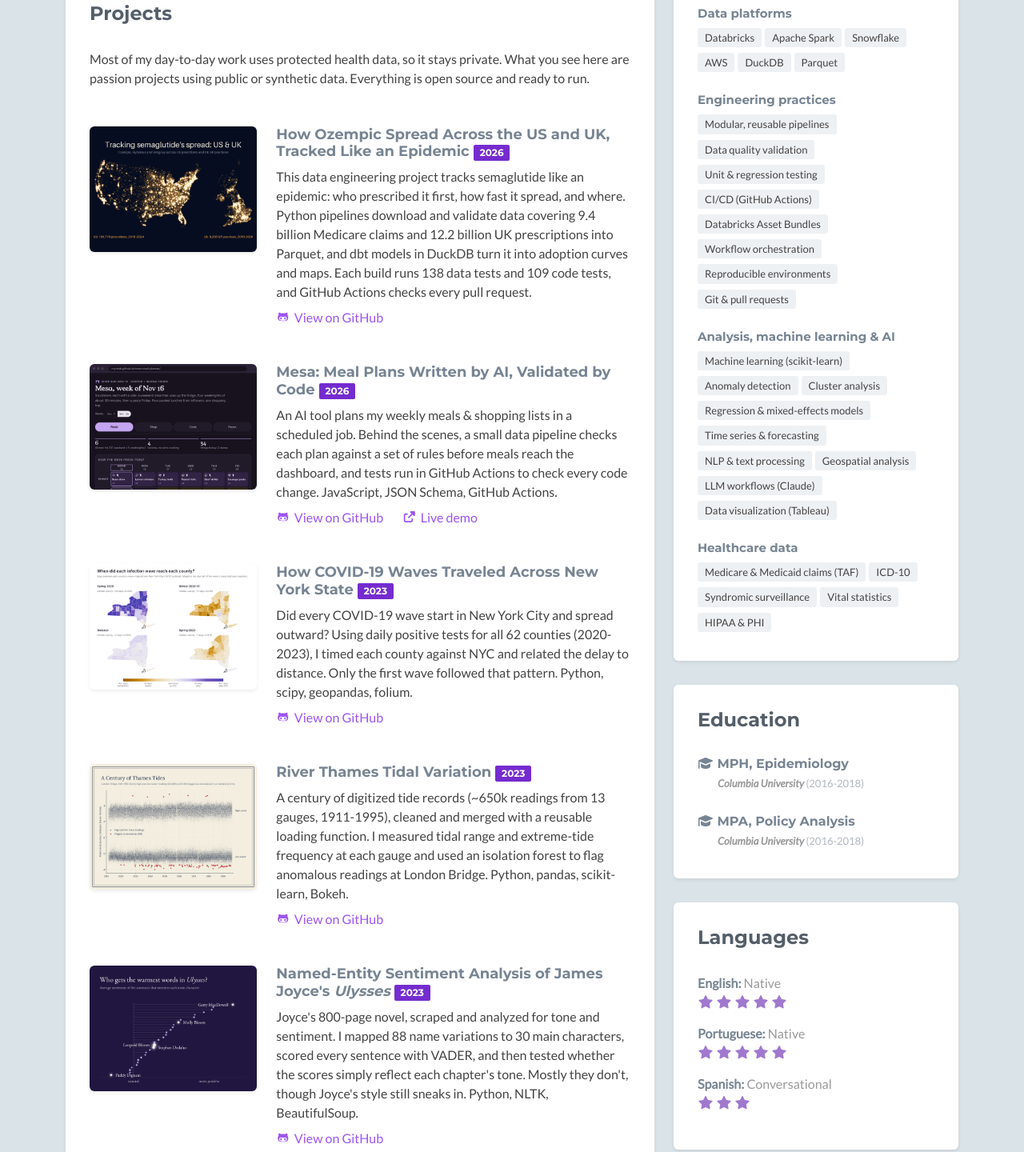
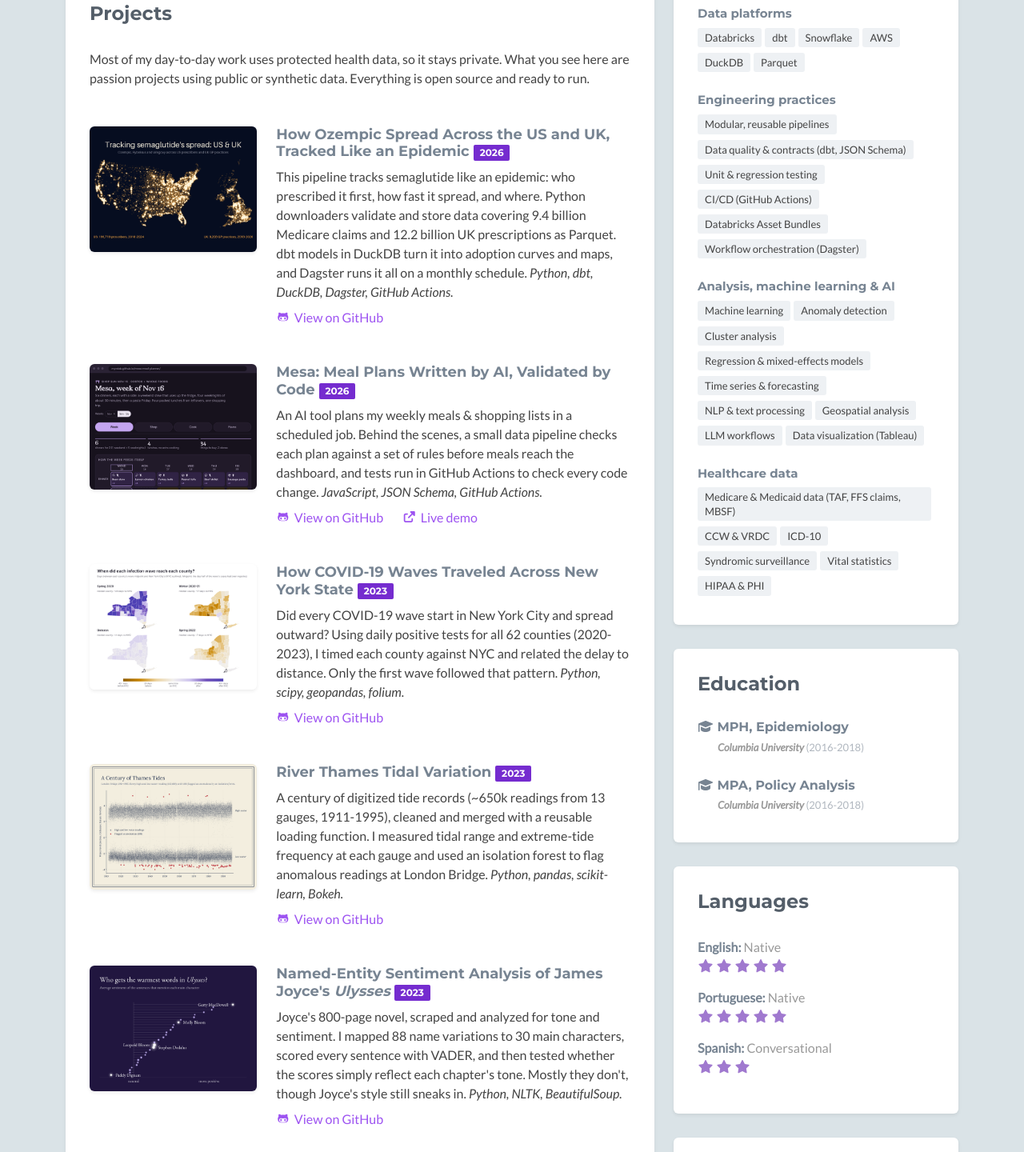
Before and after one commit to MyreLab/MyreLab.github.io, a plain HTML site: page index.html in a window 1280 px wide. Shown: the part 782-2222 px from the top of the page at 80% size. Drawn offline with Linux system fonts and the light colour scheme.

Commit message:
Update the flagship description and skills for Dagster (#10)
* Update the flagship description and skills for Dagster

Rewrite the semaglutide-spread description around the finished pipeline,
italicise the tool list at the end of each project, and add dbt, Dagster
and data contracts to the skills.

* Trim the skills list

Remove Apache Spark (PySpark is listed), Git and reproducible environments,
merge data quality and contracts into one tag, and drop tool names from the
machine learning and LLM tags.

* Name the CMS datasets in the healthcare data skills

```diff
--- a/index.html
+++ b/index.html
@@ -98,7 +98,7 @@
                                     <h3 class="title"><a href="https://github.com/MyreLab/semaglutide-spread" target="_blank">How Ozempic Spread Across the US and UK, Tracked Like an Epidemic</a>
                                         <span class="badge badge-theme">2026</span>
                                     </h3>
-                                    <p class="mb-2">This data engineering project tracks semaglutide like an epidemic: who prescribed it first, how fast it spread, and where. Python pipelines download and validate data covering 9.4 billion Medicare claims and 12.2 billion UK prescriptions into Parquet, and dbt models in DuckDB turn it into adoption curves and maps. Each build runs 138 data tests and 109 code tests, and GitHub Actions checks every pull request.</p>
+                                    <p class="mb-2">This pipeline tracks semaglutide like an epidemic: who prescribed it first, how fast it spread, and where. Python downloaders validate and store data covering 9.4 billion Medicare claims and 12.2 billion UK prescriptions as Parquet. dbt models in DuckDB turn it into adoption curves and maps, and Dagster runs it all on a monthly schedule. <em>Python, dbt, DuckDB, Dagster, GitHub Actions.</em></p>
                                     <p><a class="more-link" href="https://github.com/MyreLab/semaglutide-spread" target="_blank"><i class="fab fa-github-alt"></i>View on GitHub</a></p>
                                 </div><!--//desc-->
                             </div><!--//item-->
@@ -111,7 +111,7 @@
                                     <h3 class="title"><a href="https://github.com/MyreLab/mesa-meal-planner" target="_blank">Mesa: Meal Plans Written by AI, Validated by Code</a>
                                         <span class="badge badge-theme">2026</span>
                                     </h3>
-                                    <p class="mb-2">An AI tool plans my weekly meals &amp; shopping lists in a scheduled job. Behind the scenes, a small data pipeline checks each plan against a set of rules before meals reach the dashboard, and tests run in GitHub Actions to check every code change. JavaScript, JSON Schema, GitHub Actions.</p>
+                                    <p class="mb-2">An AI tool plans my weekly meals &amp; shopping lists in a scheduled job. Behind the scenes, a small data pipeline checks each plan against a set of rules before meals reach the dashboard, and tests run in GitHub Actions to check every code change. <em>JavaScript, JSON Schema, GitHub Actions.</em></p>
                                     <p><a class="more-link" href="https://github.com/MyreLab/mesa-meal-planner" target="_blank"><i class="fab fa-github-alt"></i>View on GitHub</a><a class="more-link ms-4" href="https://myrelab.github.io/mesa-meal-planner/" target="_blank"><i class="fas fa-external-link-alt"></i>Live demo</a></p>
                                 </div><!--//desc-->
                             </div><!--//item-->
@@ -124,7 +124,7 @@
                                     <h3 class="title"><a href="https://github.com/MyreLab/ny-covid-waves" target="_blank">How COVID-19 Waves Traveled Across New York State</a>
                                         <span class="badge badge-theme">2023</span>
                                     </h3>
-                                    <p class="mb-2">Did every COVID-19 wave start in New York City and spread outward? Using daily positive tests for all 62 counties (2020-2023), I timed each county against NYC and related the delay to distance. Only the first wave followed that pattern. Python, scipy, geopandas, folium.</p>
+                                    <p class="mb-2">Did every COVID-19 wave start in New York City and spread outward? Using daily positive tests for all 62 counties (2020-2023), I timed each county against NYC and related the delay to distance. Only the first wave followed that pattern. <em>Python, scipy, geopandas, folium.</em></p>
                                     <p><a class="more-link" href="https://github.com/MyreLab/ny-covid-waves" target="_blank"><i class="fab fa-github-alt"></i>View on GitHub</a></p>
                                 </div><!--//desc-->
                             </div><!--//item-->
@@ -137,7 +137,7 @@
                                     <h3 class="title"><a href="https://github.com/MyreLab/thames-tidal-variation" target="_blank">River Thames Tidal Variation</a>
                                         <span class="badge badge-theme">2023</span>
                                     </h3>
-                                    <p class="mb-2">A century of digitized tide records (~650k readings from 13 gauges, 1911-1995), cleaned and merged with a reusable loading function. I measured tidal range and extreme-tide frequency at each gauge and used an isolation forest to flag anomalous readings at London Bridge. Python, pandas, scikit-learn, Bokeh.</p>
+                                    <p class="mb-2">A century of digitized tide records (~650k readings from 13 gauges, 1911-1995), cleaned and merged with a reusable loading function. I measured tidal range and extreme-tide frequency at each gauge and used an isolation forest to flag anomalous readings at London Bridge. <em>Python, pandas, scikit-learn, Bokeh.</em></p>
                                     <p><a class="more-link" href="https://github.com/MyreLab/thames-tidal-variation" target="_blank"><i class="fab fa-github-alt"></i>View on GitHub</a></p>
                                 </div><!--//desc-->
                             </div><!--//item-->
@@ -150,7 +150,7 @@
                                     <h3 class="title"><a href="https://github.com/MyreLab/ulysses-sentiment-analysis" target="_blank">Named-Entity Sentiment Analysis of James Joyce's <em>Ulysses</em></a>
                                         <span class="badge badge-theme">2023</span>
                                     </h3>
-                                    <p class="mb-2">Joyce's 800-page novel, scraped and analyzed for tone and sentiment. I mapped 88 name variations to 30 main characters, scored every sentence with VADER, and then tested whether the scores simply reflect each chapter's tone. Mostly they don't, though Joyce's style still sneaks in. Python, NLTK, BeautifulSoup.</p>
+                                    <p class="mb-2">Joyce's 800-page novel, scraped and analyzed for tone and sentiment. I mapped 88 name variations to 30 main characters, scored every sentence with VADER, and then tested whether the scores simply reflect each chapter's tone. Mostly they don't, though Joyce's style still sneaks in. <em>Python, NLTK, BeautifulSoup.</em></p>
                                     <p><a class="more-link" href="https://github.com/MyreLab/ulysses-sentiment-analysis" target="_blank"><i class="fab fa-github-alt"></i>View on GitHub</a></p>
                                 </div><!--//desc-->
                             </div><!--//item-->
@@ -259,25 +259,25 @@
                             <div class="skill-group">
                                 <h3 class="skill-title">Data platforms</h3>
                                 <ul class="skill-tags list-inline">
-                                    <li class="list-inline-item">Databricks</li><li class="list-inline-item">Apache Spark</li><li class="list-inline-item">Snowflake</li><li class="list-inline-item">AWS</li><li class="list-inline-item">DuckDB</li><li class="list-inline-item">Parquet</li>
+                                    <li class="list-inline-item">Databricks</li><li class="list-inline-item">dbt</li><li class="list-inline-item">Snowflake</li><li class="list-inline-item">AWS</li><li class="list-inline-item">DuckDB</li><li class="list-inline-item">Parquet</li>
                                 </ul>
                             </div>
                             <div class="skill-group">
                                 <h3 class="skill-title">Engineering practices</h3>
                                 <ul class="skill-tags list-inline">
-                                    <li class="list-inline-item">Modular, reusable pipelines</li><li class="list-inline-item">Data quality validation</li><li class="list-inline-item">Unit &amp; regression testing</li><li class="list-inline-item">CI/CD (GitHub Actions)</li><li class="list-inline-item">Databricks Asset Bundles</li><li class="list-inline-item">Workflow orchestration</li><li class="list-inline-item">Reproducible environments</li><li class="list-inline-item">Git &amp; pull requests</li>
+                                    <li class="list-inline-item">Modular, reusable pipelines</li><li class="list-inline-item">Data quality &amp; contracts (dbt, JSON Schema)</li><li class="list-inline-item">Unit &amp; regression testing</li><li class="list-inline-item">CI/CD (GitHub Actions)</li><li class="list-inline-item">Databricks Asset Bundles</li><li class="list-inline-item">Workflow orchestration (Dagster)</li>
                                 </ul>
                             </div>
                             <div class="skill-group">
                                 <h3 class="skill-title">Analysis, machine learning &amp; AI</h3>
                                 <ul class="skill-tags list-inline">
-                                    <li class="list-inline-item">Machine learning (scikit-learn)</li><li class="list-inline-item">Anomaly detection</li><li class="list-inline-item">Cluster analysis</li><li class="list-inline-item">Regression &amp; mixed-effects models</li><li class="list-inline-item">Time series &amp; forecasting</li><li class="list-inline-item">NLP &amp; text processing</li><li class="list-inline-item">Geospatial analysis</li><li class="list-inline-item">LLM workflows (Claude)</li><li class="list-inline-item">Data visualization (Tableau)</li>
+                                    <li class="list-inline-item">Machine learning</li><li class="list-inline-item">Anomaly detection</li><li class="list-inline-item">Cluster analysis</li><li class="list-inline-item">Regression &amp; mixed-effects models</li><li class="list-inline-item">Time series &amp; forecasting</li><li class="list-inline-item">NLP &amp; text processing</li><li class="list-inline-item">Geospatial analysis</li><li class="list-inline-item">LLM workflows</li><li class="list-inline-item">Data visualization (Tableau)</li>
                                 </ul>
                             </div>
                             <div class="skill-group">
                                 <h3 class="skill-title">Healthcare data</h3>
                                 <ul class="skill-tags list-inline">
-                                    <li class="list-inline-item">Medicare &amp; Medicaid claims (TAF)</li><li class="list-inline-item">ICD-10</li><li class="list-inline-item">Syndromic surveillance</li><li class="list-inline-item">Vital statistics</li><li class="list-inline-item">HIPAA &amp; PHI</li>
+                                    <li class="list-inline-item">Medicare &amp; Medicaid data (TAF, FFS claims, MBSF)</li><li class="list-inline-item">CCW &amp; VRDC</li><li class="list-inline-item">ICD-10</li><li class="list-inline-item">Syndromic surveillance</li><li class="list-inline-item">Vital statistics</li><li class="list-inline-item">HIPAA &amp; PHI</li>
                                 </ul>
                             </div>
                         </div><!--//content-->
```
